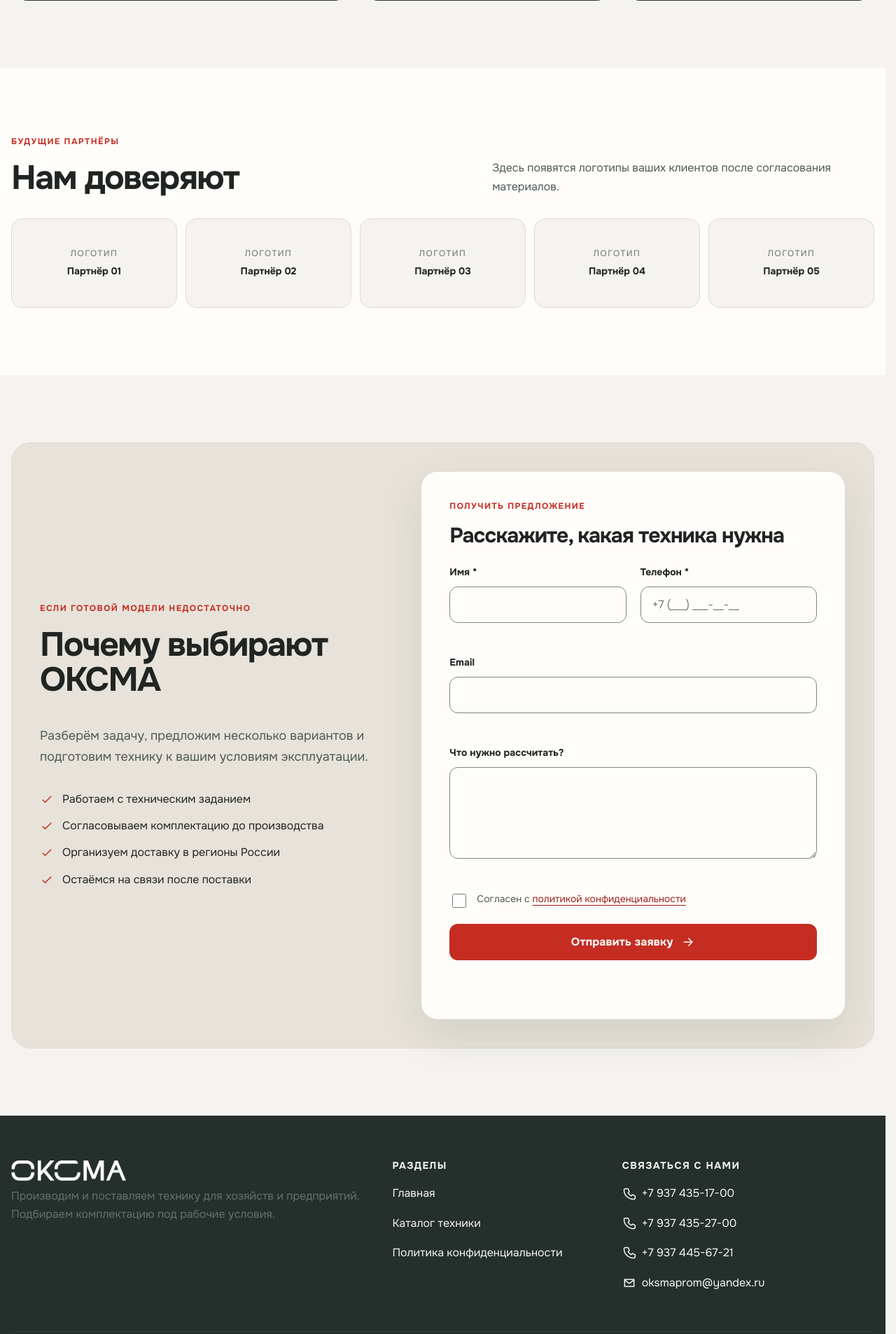
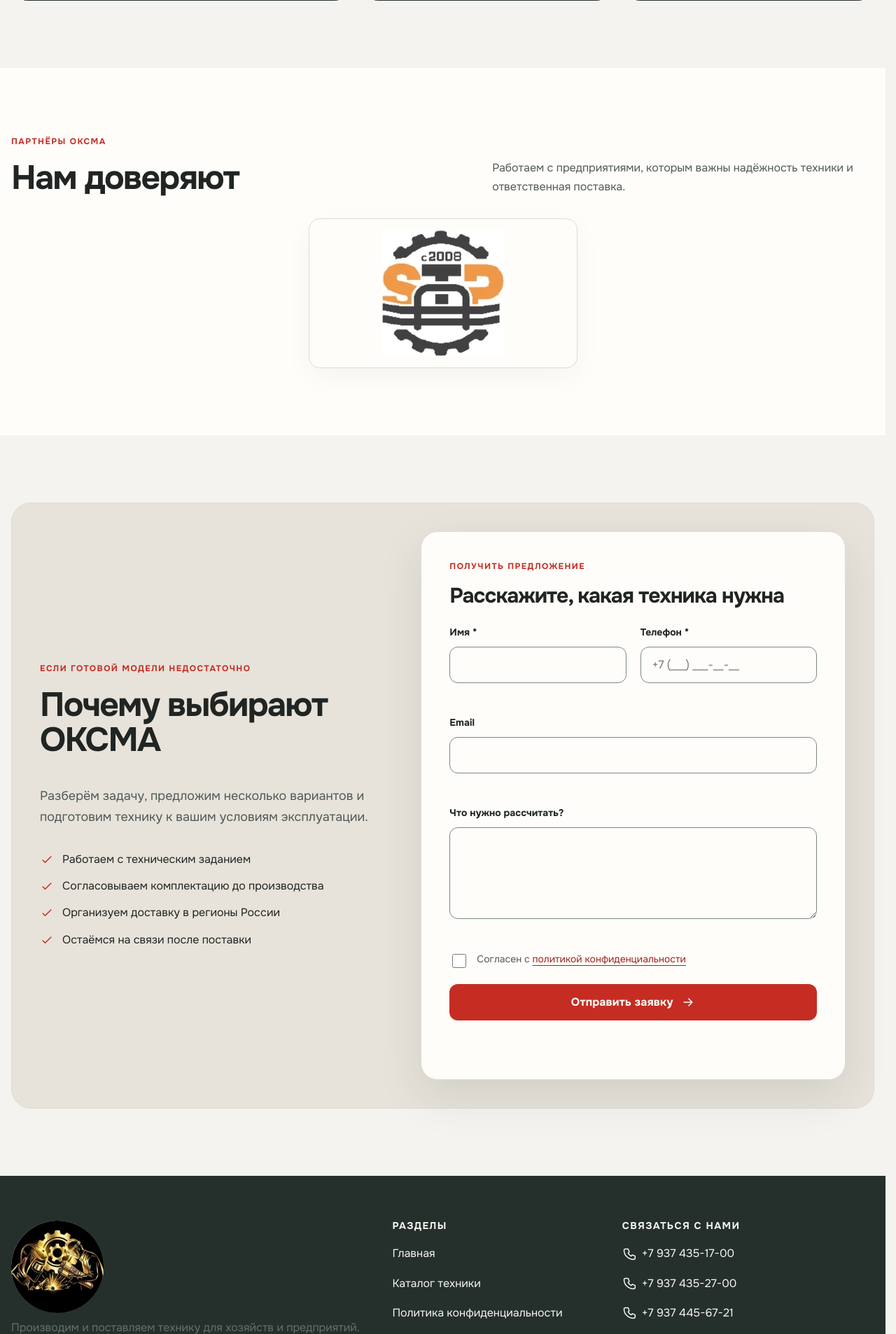
Before and after one commit to rez1dennt/oksma, a PHP site: page / in a window 1280 px wide. Shown: the part 1901-3807 px from the top of the page at 70% size. Run offline with PHP 8.4, Linux system fonts and the light colour scheme; some libraries are stand-ins or nearby versions.

Commit message:
feat: place approved brand logos

```diff
--- a/assets/css/main.css
+++ b/assets/css/main.css
@@ -42,6 +42,8 @@ p { max-width: var(--measure); }
 .site-header__inner { min-height: var(--space-20); display: flex; align-items: center; gap: var(--space-6); }
 .brand { flex: 0 0 auto; display: inline-flex; align-items: center; }
 .brand img { width: 10.25rem; height: auto; }
+.brand--header-gold img { width: clamp(calc(var(--space-20) + var(--space-16)), 15vw, calc(var(--space-20) * 2.25)); }
+.brand--footer-mark img { width: calc(var(--space-20) + var(--space-12) + var(--space-1)); }
 .desktop-nav { display: none; margin-inline: auto; }
 .desktop-nav ul, .mobile-menu ul, .site-footer ul, .breadcrumbs ol { margin: 0; padding: 0; list-style: none; }
 .desktop-nav ul { display: flex; align-items: center; gap: clamp(var(--space-4), 2vw, var(--space-8)); }
@@ -151,6 +153,9 @@ p { max-width: var(--measure); }
 .trust-mark { min-height: 8rem; display: grid; place-content: center; gap: var(--space-1); padding: var(--space-4); text-align: center; background: var(--color-surface-page); border: var(--border-thin) solid var(--color-border-default); border-radius: var(--radius-md); }
 .trust-mark span { color: var(--color-text-tertiary); font-size: var(--font-size-xs); letter-spacing: .12em; text-transform: uppercase; }
 .trust-mark strong { font-size: var(--font-size-sm); }
+.trust-grid.trust-grid--single { grid-template-columns: minmax(0, calc(var(--space-24) * 4)); justify-content: center; }
+.trust-mark--partner { min-height: calc(var(--space-24) * 2); background: var(--color-surface-card); box-shadow: var(--shadow-card); }
+.trust-mark--partner img { width: auto; max-width: 100%; max-height: calc(var(--space-20) * 2.25); margin-inline: auto; object-fit: contain; }
 .request-section { padding-block: var(--space-section); color: var(--color-text-primary); background: var(--color-surface-page); }
 .request-section__panel { padding: clamp(var(--space-5), 4vw, var(--space-10)); background: var(--color-surface-tint); border: var(--border-thin) solid var(--color-border-default); border-radius: var(--radius-xl); }
 .request-section__grid { display: grid; gap: var(--space-12); }
--- a/templates/pages/home.php
+++ b/templates/pages/home.php
@@ -57,11 +57,11 @@
 
 <section class="section trust-section">
   <div class="container">
-    <div class="section-heading section-heading--compact"><div><p class="eyebrow">Будущие партнёры</p><h2>Нам доверяют</h2></div><p>Здесь появятся логотипы ваших клиентов после согласования материалов.</p></div>
-    <div class="trust-grid" aria-label="Места для логотипов клиентов">
-      <?php for ($index = 1; $index <= 5; $index++): ?>
-        <div class="trust-mark"><span>Логотип</span><strong>Партнёр <?= str_pad((string) $index, 2, '0', STR_PAD_LEFT) ?></strong></div>
-      <?php endfor; ?>
+    <div class="section-heading section-heading--compact"><div><p class="eyebrow">Партнёры ОКСМА</p><h2>Нам доверяют</h2></div><p>Работаем с предприятиями, которым важны надёжность техники и ответственная поставка.</p></div>
+    <div class="trust-grid trust-grid--single" aria-label="Партнёры ОКСМА">
+      <div class="trust-mark trust-mark--partner">
+        <img src="/assets/images/partner-stp-2008.webp" width="174" height="180" alt="Логотип партнёра STP">
+      </div>
     </div>
   </div>
 </section>
--- a/templates/partials/footer.php
+++ b/templates/partials/footer.php
@@ -1,8 +1,8 @@
 <footer class="site-footer">
   <div class="container site-footer__grid">
     <div class="site-footer__brand">
-      <a class="brand brand--light" href="/" aria-label="ОКСМА, на главную">
-        <img src="/assets/images/logo-oksma-light.webp" width="164" height="29" alt="ОКСМА">
+      <a class="brand brand--footer-mark" href="/" aria-label="ОКСМА, на главную">
+        <img src="/assets/images/logo-oksma-footer-gold.webp" width="220" height="220" alt="ОКСМА">
       </a>
       <p>Производим и поставляем технику для хозяйств и предприятий. Подбираем комплектацию под рабочие условия.</p>
     </div>
--- a/templates/partials/header.php
+++ b/templates/partials/header.php
@@ -1,8 +1,8 @@
 <?php $categories = array_values(catalog_categories()); ?>
 <header class="site-header" data-header>
   <div class="container site-header__inner">
-    <a class="brand" href="/" aria-label="ОКСМА, на главную">
-      <img src="/assets/images/logo-oksma-dark.webp" width="164" height="29" alt="ОКСМА">
+    <a class="brand brand--header-gold" href="/" aria-label="ОКСМА, на главную">
+      <img src="/assets/images/logo-oksma-header-gold.webp" width="420" height="76" alt="ОКСМА">
     </a>
     <nav class="desktop-nav" aria-label="Основная навигация">
       <ul>
```
Also changed, not shown: tests/php/pages_test.php (+2 -0 lines), tests/php/render_test.php (+2 -1 lines).
